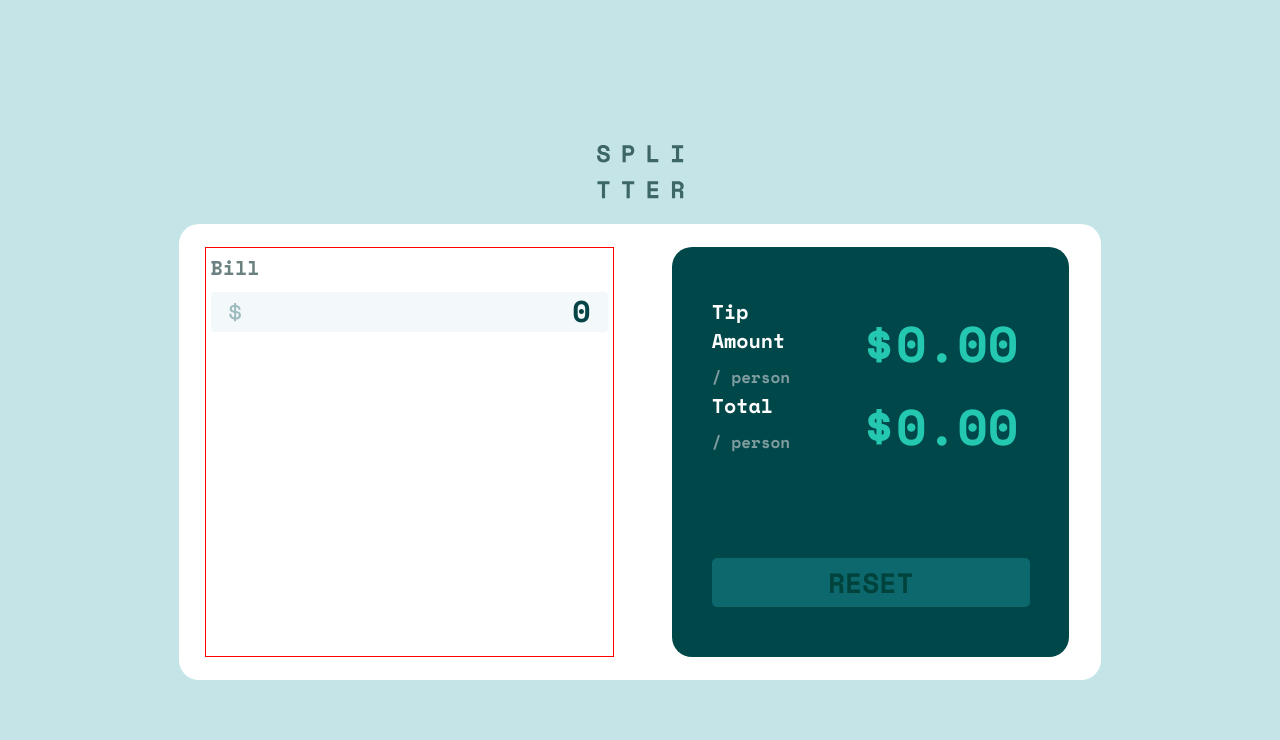
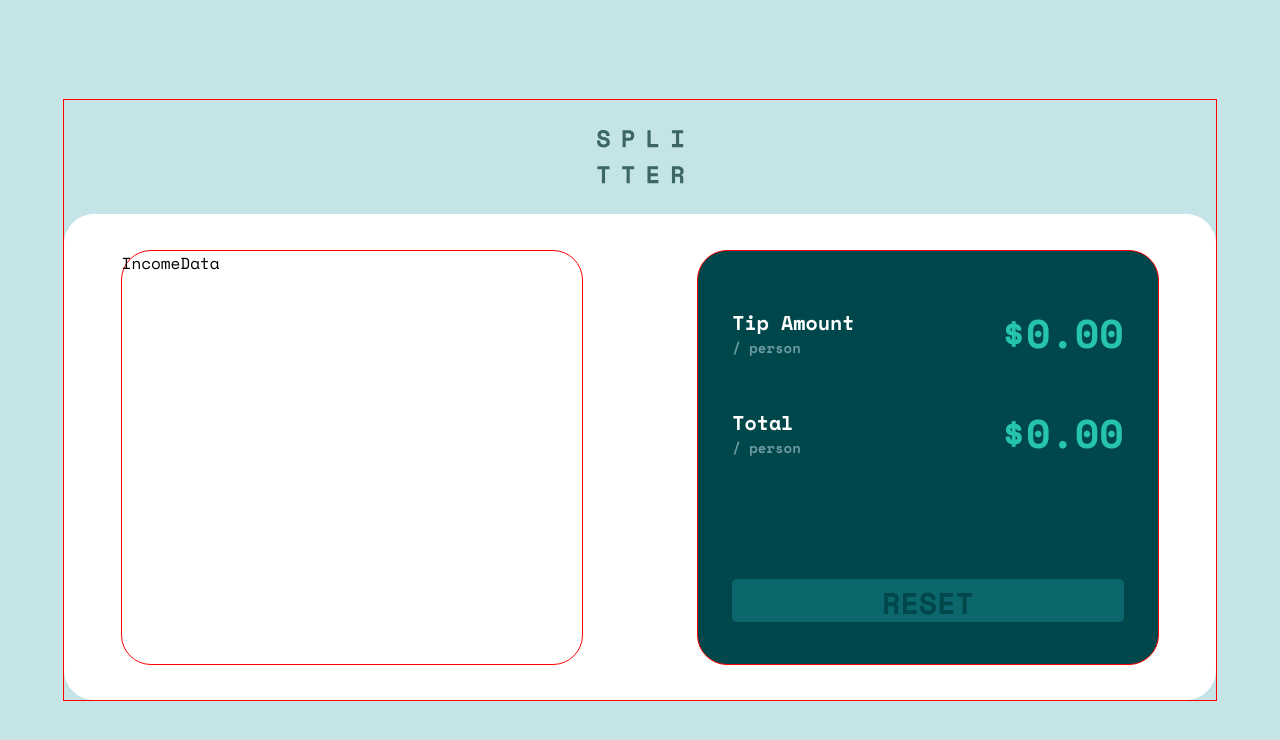
Before and after one commit to nosdvp/Tip-calculator-app, a React (Create React App) app: page / in a window 1280 px wide. Shown: the top 740 px of the page. Built offline with nearby package versions, Linux system fonts and the light colour scheme; the HTML template or start-up script is replaced by a standard one.

Commit message:
Переделал структура проекта, перешел на компнентный подход, свертал полностью карточку отображения финальных сумм

```diff
--- a/src/App.css
+++ b/src/App.css
@@ -4,220 +4,79 @@
   font-family: 'Space Mono', 'Courier New', monospace;
 }
 
-input[type="number"]::-webkit-outer-spin-button,
-input[type="number"]::-webkit-inner-spin-button {
-  -webkit-appearance: none;
-  margin: 0;
-}
-
-.App {
+.App{
+  background-color: #c5e4e7;
   display: flex;
   align-items: center;
   justify-content: center;
-  background-color: #c5e4e7;
   width: 100%;
   height: 100vh;
 }
 
-.mainContainer{
+.wrapper{
   width: 1300px;
-  height: 70vh;
+  height: 75%;
+  border: 1px solid red;
   display: flex;
   flex-direction: column;
+  justify-content: space-between;
+  align-items: center;
 }
 
-.mainContainer_title{
+.titleImg{
   width: 100%;
-  height: 13vh;
-  background-image: url(./img/logo.svg);
-  background-position: center;
-  background-repeat: no-repeat;
-}
-
-.mainContainer_filling{
-  flex: 1;
-  width: 90%;
-  height: 100%;
-  background-color: white;
-  border-radius: 20px;
-  overflow: hidden;
-  margin: 0 auto;
+  height: 20%;
   display: flex;
   align-items: center;
   justify-content: center;
 }
 
-.mainContainer_filling_content{
-  width: 98%;
-  height: 90%;
-
-  display: grid;
-  grid-template-columns: 1fr 1fr;
-  gap: 20px;
+.contentBlock{
+  width: 100%;
+  height: 85%;
+  background-color: white;
+  border-radius: 30px;
+  display: flex;
+  align-items: center;
+  justify-content: space-around;
+  margin: 0 auto;
 }
 
-.mainContainer_filling_content_data{
+.content-IncomeData,
+.content-BlockCulc{
+  width: 40%;
+  height: 85%;
   border: 1px solid red;
-  width: 90%;
-  overflow: hidden;
-  margin: 0 auto;
-  padding: 5px;
+  border-radius: 30px;
 }
 
-.mainContainer_filling_content_data_bill{
-  font-weight:bold;
-  color: #6b8081;
-  font-size: 20px;
-  margin-bottom: 10px;
-}
-
-.mainContainer_filling_content_data_inputBill{
-  width: 100%;
-  height: 10%;
-  display: flex;
-  align-items: center;
-  justify-content: space-between;
-  background-color: #f3f8fb;
-  border: 2px solid transparent;
-  border-radius: 4px;
-  box-sizing: border-box;
-}
-
-.mainContainer_filling_content_data_inputBill:focus-within{
-  border-color: #00433d;
-}
-
-.mainContainer_filling_content_data_inputBill_img{
-  background-image: url('./img/icon-dollar.svg');
-  background-position: center;
-  background-repeat: no-repeat;
-  background-size: 13px;
-  width: 50px;
-  height: 50px;
-
-}
-
-.mainContainer_filling_content_data_inputBill_input{
-  border: none;
-  outline: none;
-  font-size: 30px;
-  font-weight: bold;
-  background-color: #f3f8fb;
-  text-align: end;
-  color: #044447;
-  width: 95%;
-  height: 30px;
-  cursor: pointer;
-}
-
-.mainContainer_filling_content_calc{
-  width: 90%;
-  overflow: hidden;
-  margin: 0 auto;
-  background-color: #00474a;
-  border-radius: 20px;
-  display: flex;
-  flex-direction: column;
-  align-items: center;
-  justify-content: space-between;
-}
-
-.mainContainer_filling_content_calc_finalRes{
-  width: 80%;
-  height: 40%;
-  margin-top: 50px;
-  display: flex;
-  flex-direction: column;
-  justify-content: space-between;
-}
-
-.mainContainer_filling_content_calc_finalRes_tipAmount{
-  width: 100%;
-  height: 50%;
-  display: grid;
-  grid-template-columns: 1fr 1.5fr;
-  gap: 20px;
-}
-
-.mainContainer_filling_content_calc_finalRes_tipAmount_description{
-  display: flex;
-  flex-direction: column;
-  justify-content: center;
-  gap: 10px;
-}
-
-.mainContainer_filling_content_calc_finalRes_tipAmount_amount{
+.content-BlockCulc{
+  background-color: #00474b;
   display: flex;
   align-items: center;
   justify-content: center;
 }
 
-.mainContainer_filling_content_calc_finalRes_total{
-  width: 100%;
-  height: 50%;
-  display: grid;
-  grid-template-columns: 1fr 1.5fr;
-  gap: 20px;
-}
-
-.mainContainer_filling_content_calc_finalRes_total_description{
-  display: flex;
-  flex-direction: column;
-  justify-content: center;
-  gap: 10px;
-}
-
-.mainContainer_filling_content_calc_finalRes_total_amount{
-  display: flex;
-  justify-content: center;
-}
-
-.mainContainer_filling_content_calc_button{
-  width: 80%;
-  height: 12%;
-  margin-bottom: 50px;
-  display: flex;
-  align-items: center;
-  justify-content: center;
-}
-
-.resetButton{
-  width: 100%;
-  height: 100%;
-  font-size: 28px;
-  font-weight: bold;
-  border-radius: 5px;
-  background-color: #0d686d;
-  color: #00433d;
-  border: none;
-  outline: none;
-  cursor: pointer;
-}
-
-.resetButton:hover{
-  background-color: #9fe8df;
-}
-
-@media (max-width: 1440px) {
-  .mainContainer{
-    width: 1024px;
+@media (max-width:1440px){
+  .wrapper{
+    width: 90%
   }
 }
 
-@media (max-width: 1024px) {
-  .mainContainer{
-    width: 97%;
-    height: 70vh;
+@media (max-width:1024px){
+  .wrapper{
+    width: 95%
   }
 }
 
-@media (max-width: 950px) {
-  .mainContainer{
-    width: 97%;
-    height: 90vh;
+@media (max-width:900px){
+  .contentBlock{
+    flex-direction: column;
   }
-
-  .mainContainer_filling_content{
-  grid-template-columns: 1fr;
+  .content-IncomeData,
+  .content-BlockCulc{
+  width: 90%;
+  height: 100%;
+  border: 1px solid red
 }
 }
--- a/src/App.js
+++ b/src/App.js
@@ -1,83 +1,26 @@
 import './App.css';
-import { useState } from 'react';
-import { ReactComponent as DollarIcon } from './img/icon-dollar.svg';
-import { ReactComponent as imgHuman} from './img/icon-person.svg'
+import titleIMG from './img/logo.svg'
+import IncomeData from './component/IncomeData/IncomeData'
+import { CulcData } from './component/CulcData/CulcData'
 
 function App() {
 
-  const [bill, setBill] = useState();
-  const [selectTipn, setSelectTip] = useState();
-  const [numberOfPeople, setNumberOfPeople] = useState();
-  const [tipAmount, setTipAmount] = useState(0);
-  const [total, setTotal] = useState(0);
-  const [startBill, setStartBill] = useState(0);
-  const [selectedTip, setSelectedTip] = useState(0);
-  const [numbersOfPeople, setNumbersOfPeople] = useState(0);
-
-  const culc = () =>{
-    /*Здесь будем считать*/
-  }
-
-  const changeState = () => {
-    if(startBill === 0){
-      setStartBill('')
-    }
-  }
-
-  const backDefault = () => {
-    if(startBill === ''){
-      setStartBill(0)
-    }
-  }
-
   return (
     <div className="App">
-      <div className='mainContainer'>
-        <div className='mainContainer_title'></div>
-        <div className='mainContainer_filling'>
-          <div className='mainContainer_filling_content'>
-            <div className='mainContainer_filling_content_data'>
-              <div className='mainContainer_filling_content_data_bill'>Bill</div>
-              <div className='mainContainer_filling_content_data_inputBill'>
-                <div className='mainContainer_filling_content_data_inputBill_img'></div>
-                <div>
-                  <input
-                    className={'mainContainer_filling_content_data_inputBill_input'}
-                    type='number'
-                    value={startBill}
-                    onChange={(e) => setStartBill(e.target.value)}
-                    onFocus={changeState}
-                    onBlur={backDefault}
-                  ></input>
-                </div>
-              </div>
-            </div>
-            <div className='mainContainer_filling_content_calc'>
-              <div className='mainContainer_filling_content_calc_finalRes'>
-                <div className='mainContainer_filling_content_calc_finalRes_tipAmount'>
-                  <div className='mainContainer_filling_content_calc_finalRes_tipAmount_description'>
-                    <div style={{color:'white', fontSize: '20px', fontWeight: 'bold'}}>Tip Amount</div>
-                    <div style={{color:'hsl(184, 14%, 56%)', fontSize: '16px', fontWeight: 'bold'}}>/ person</div>
-                  </div>
-                  <div className='mainContainer_filling_content_calc_finalRes_tipAmount_amount'>
-                    <span style={{fontSize:'55px', color:'#24c7b0', fontWeight:'bold'}}>$</span> <span style={{fontWeight:'bold', fontSize: '50px', color: '#24c7b0'}}>{tipAmount.toFixed(2)}</span>
-                  </div>
-                </div>
-                <div className='mainContainer_filling_content_calc_finalRes_total'>
-                  <div className='mainContainer_filling_content_calc_finalRes_total_description'>
-                    <div style={{color:'white', fontSize: '20px', fontWeight: 'bold'}}>Total</div>
-                    <div style={{color:'hsl(184, 14%, 56%)', fontSize: '16px', fontWeight: 'bold'}}>/ person</div>
-                  </div>
-                  <div className='mainContainer_filling_content_calc_finalRes_total_amount'>
-                    <span style={{fontSize:'55px', color:'#24c7b0', fontWeight:'bold', marginTop:'5px'}}>$</span> <span style={{fontWeight:'bold', fontSize: '50px', color: '#24c7b0', marginTop:'10px'}}>{total.toFixed(2)}</span>
-                  </div>
-                </div>
-              </div>
-              <div className='mainContainer_filling_content_calc_button'>
-                <button className='resetButton' onClick={culc}>RESET</button>
-              </div>
-            </div>
+      <div className='wrapper'>
+        <div className='titleImg'>
+          <img src={titleIMG}/>
+        </div>
+        <div className='contentBlock'>
+
+          <div className='content-IncomeData'>
+            <IncomeData/>
           </div>
+
+          <div className='content-BlockCulc'>
+            <CulcData/>
+          </div>
+
         </div>
       </div>
     </div>
--- /dev/null
+++ b/src/component/CulcData/CulcData.css
@@ -0,0 +1,75 @@
+.dataWrapper{
+    width: 85%;
+    height: 80%;
+}
+
+.dataWrapper-blocks{
+    display: flex;
+    flex-direction: column;
+    justify-content: space-between;
+    height: 100%;
+}
+
+/*блок отображения сумм*/
+.dataWrapper-blocks-dataInfo{
+    width: 100%;
+    height: 55%;
+    display: flex;
+    flex-direction: column;
+    justify-content: space-between;
+}
+
+.dataWrapper-blocks-dataInfo-tipAmount,
+.dataWrapper-blocks-dataInfo-totalAmount{
+    width: 100%;
+    height: 45%;
+    display: flex;
+    align-items: center;
+    justify-content: space-between;
+}
+
+
+/*блок кнопки*/
+.dataWrapper-blocks-button{
+    width: 100%;
+    height: 13%;
+}
+
+button{
+    width: 100%;
+    height: 100%;
+    border: none;
+    outline: none;
+    font-size: 30px;
+    background-color: #0c676c;
+    color: #00474b;
+    font-weight: bold;
+    border-radius: 5px;
+}
+
+button:hover{
+    background-color: #9fe8df;
+    cursor: pointer;
+    border-radius: 5px;
+}
+
+/*стили на текст*/
+.dataWrapper-blocks-dataInfo-tipAmount-firstLine,
+.dataWrapper-blocks-dataInfo-totalAmount-firstLine{
+    color: white;
+    font-size: 20px;
+    font-weight: bold;
+}
+
+.dataWrapper-blocks-dataInfo-tipAmount-secondLine,
+.dataWrapper-blocks-dataInfo-totalAmount-secondLine{
+    color: #6a999f;
+    font-size: 14px;
+    font-weight: bold;
+}
+
+span{
+    font-size: 40px;
+    color: #26c3ae;
+    font-weight: bold;
+}
--- /dev/null
+++ b/src/component/CulcData/CulcData.js
@@ -0,0 +1,40 @@
+import React, { useState } from 'react'
+import './CulcData.css'
+
+export const CulcData = () => {
+
+    const [tipAmount, setTipAmount] = useState(0)
+    const [total, setTotal] = useState(0)
+
+  return (
+    <div className='dataWrapper'>
+        <div className='dataWrapper-blocks'>
+            <div className='dataWrapper-blocks-dataInfo'>
+                <div className='dataWrapper-blocks-dataInfo-tipAmount'>
+                    <div>
+                        <div className='dataWrapper-blocks-dataInfo-tipAmount-firstLine'>Tip Amount</div>
+                        <div className='dataWrapper-blocks-dataInfo-tipAmount-secondLine'>/ person</div>
+                    </div>
+                    <div>
+                        <span>${tipAmount.toFixed(2)}</span>
+
+                    </div>
+                </div>
+                <div className='dataWrapper-blocks-dataInfo-totalAmount'>
+                    <div>
+                        <div className='dataWrapper-blocks-dataInfo-totalAmount-firstLine'>Total</div>
+                        <div className='dataWrapper-blocks-dataInfo-totalAmount-secondLine'>/ person</div>
+                    </div>
+                    <div>
+                        <span>${total.toFixed(2)}</span>
+
+                    </div>
+                </div>
+            </div>
+            <div className='dataWrapper-blocks-button'>
+                <button>RESET</button>
+            </div>
+        </div>
+    </div>
+  )
+}
--- /dev/null
+++ b/src/component/IncomeData/IncomeData.js
@@ -0,0 +1,9 @@
+import React from 'react'
+
+const IncomeData = () => {
+  return (
+    <div>IncomeData</div>
+  )
+}
+
+export default IncomeData
```
Also changed, not shown: src/component/IncomeData/IncomeData.css (added).
